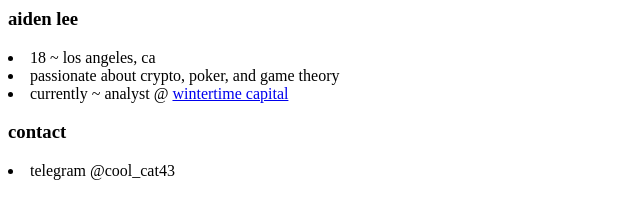
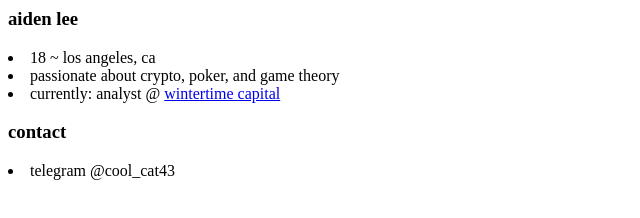
Before and after one commit to dotaesthetic/aiden.sbs, a plain HTML site: page index.html in a window 1280 px wide. Shown: the full height of the page, 0-640 px from the left. Drawn offline with Linux system fonts and the light colour scheme.

Commit message:
Update index.html

```diff
--- a/index.html
+++ b/index.html
@@ -3,7 +3,7 @@
 <li> 18 ~ los angeles, ca</li>
 <li> passionate about crypto, poker, and game theory</li>
 
-<li>currently ~ analyst @ <a href="https://wintertime.cc">wintertime capital</a></li>
+<li>currently: analyst @ <a href="https://wintertime.cc">wintertime capital</a></li>
 
 <h3> contact </h3>
 <li> telegram @cool_cat43 </li>
```
